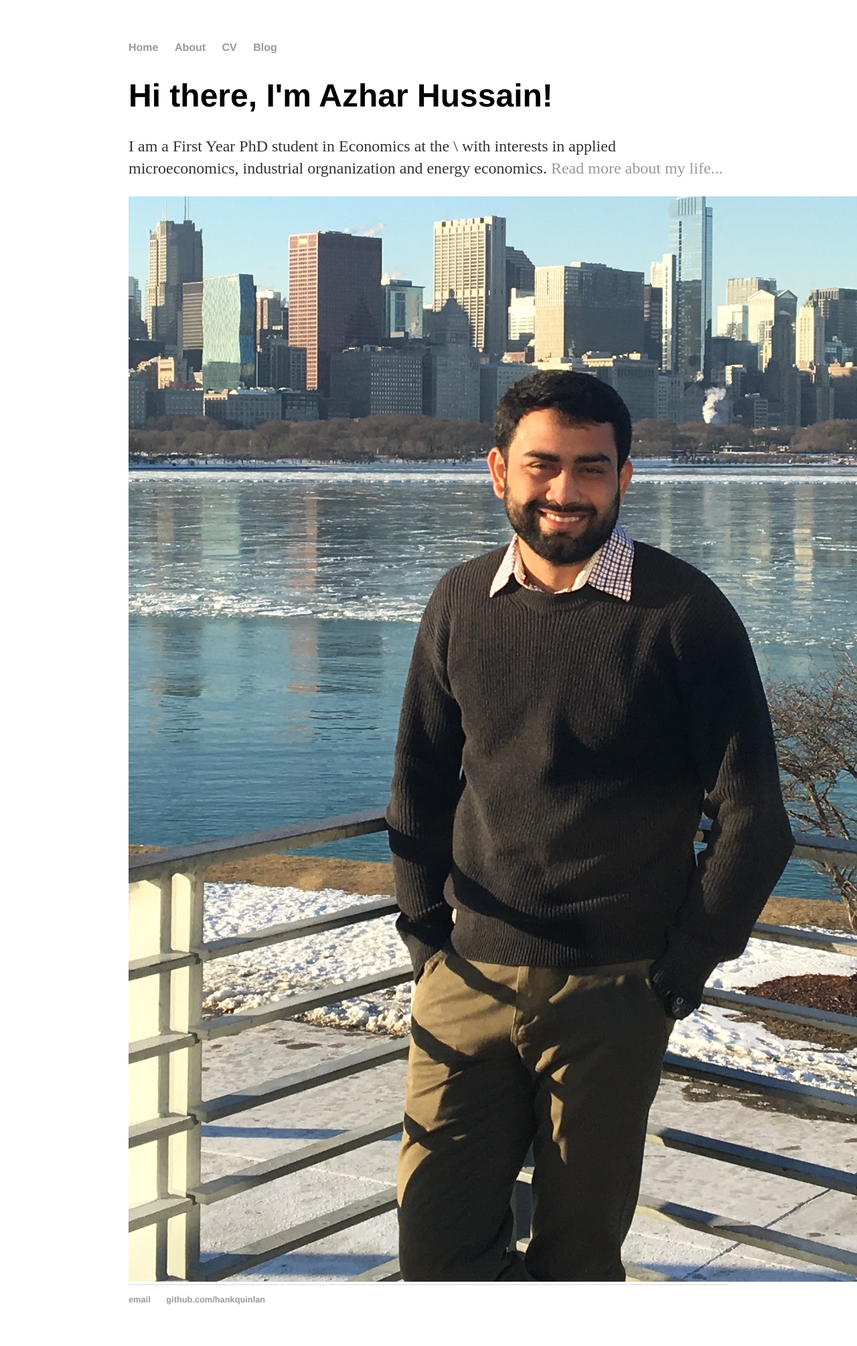
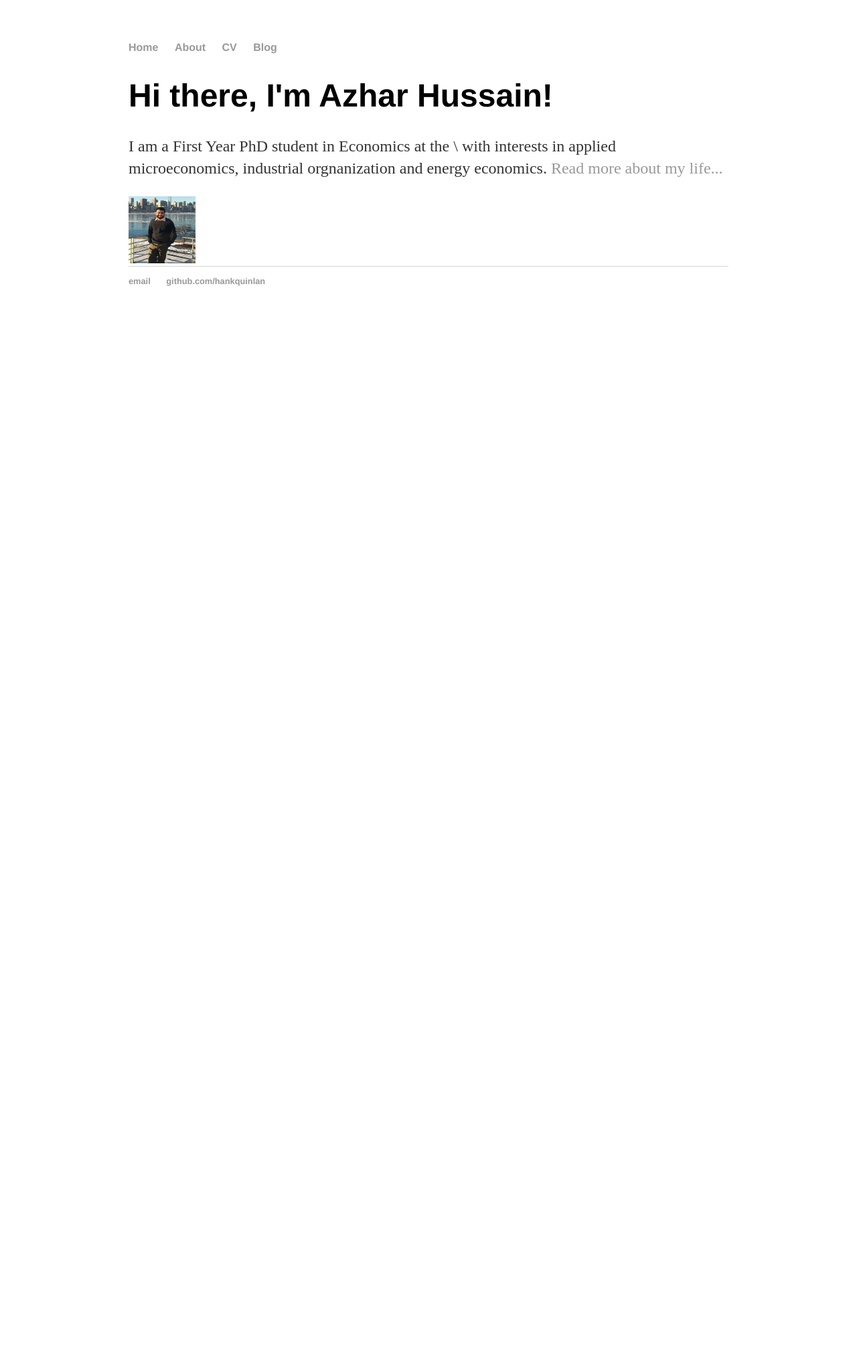
Before and after one commit to azharhsain/azharhsain.github.io, a Jekyll site: the page built from index.html, in a window 1280 px wide. Shown: the whole page at 67% size. Built offline with Jekyll 4.4.1, drawn with Linux system fonts in a browser that asks for light colours; after the commit the page ends 900 px from its top, so only the background shows below that.

Commit message:
Changed index

```diff
--- a/index.html
+++ b/index.html
@@ -6,5 +6,5 @@
 		<div class="blurb">
 			<h1>Hi there, I'm Azhar Hussain!</h1>
 			<p>I am a First Year PhD student in Economics at the \<university\> with interests in applied microeconomics, industrial orgnanization and energy economics. <a href="/about">Read more about my life...</a></p>
-			<img src="/image/IMG_Self.JPG" alt="Self">
+			<img src="/image/IMG_Self.JPG" alt="Self" width=100 height=100>
 		</div>
```
